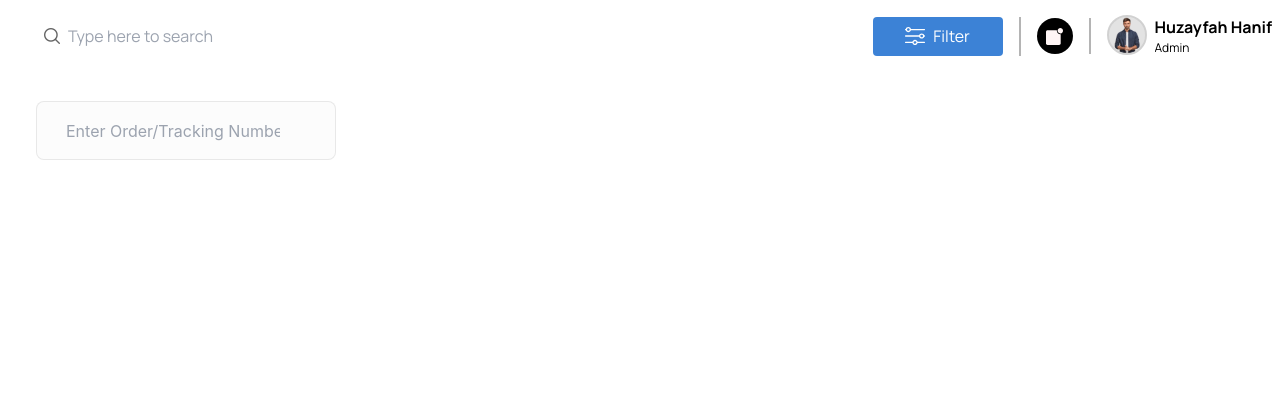
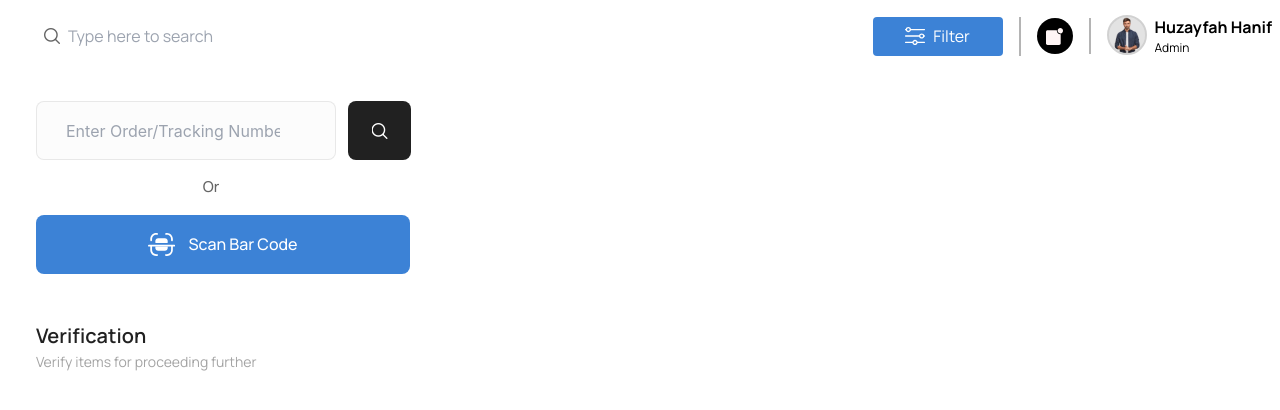
Before and after one commit to SmurfTec/Electra-Admin, a React (Vite) app: page /Verification in a window 1280 px wide. Shown: the top 410 px of the page. Built offline with nearby package versions, Linux system fonts and the light colour scheme.

Commit message:
Verification screen top part

```diff
--- a/src/assets/Images.tsx
+++ b/src/assets/Images.tsx
@@ -98,5 +98,6 @@ const IMAGES: any = {
     Ring: new URL('../assets/icons/Ring.svg', import.meta.url).href,
     Send: new URL('../assets/icons/Send.svg', import.meta.url).href,
     Flag: new URL('../assets/icons/Flag.svg', import.meta.url).href,
+    BarCode: new URL('../assets/icons/BarCode.svg', import.meta.url).href,
 }
 export default IMAGES
--- a/src/atoms/Button/index.tsx
+++ b/src/atoms/Button/index.tsx
@@ -1,9 +1,10 @@
 
 
-export const CustomButton = ({txt,classes,value,valueclasses,icon,editIcon,deleteIcon,...props}:any) => {
+export const CustomButton = ({txt,classes,value,valueclasses,iconLeft,icon,editIcon,deleteIcon,...props}:any) => {
   return (
      <div {...props} onClick={props?.onClick} className={`w-[397px] h-[72px] gap-3 overflow-hidden flex items-center justify-center bg-black text-[white] text-[16px] font-[500] rounded-[17px] cursor-pointer ${classes}`}>
       {icon && <i className="pi pi-search  "></i>}
+      {iconLeft && iconLeft}
       {txt}
       {value && <div className={`w-[23px] h-[23px] flex justify-center items-center text-[14px] rounded-[50px]  ${valueclasses}`}>
         {value}
--- a/src/pages/Verifications/Verification/index.tsx
+++ b/src/pages/Verifications/Verification/index.tsx
@@ -1,6 +1,8 @@
 import React,{useState} from 'react'
 import { Header } from '../../../components'
 import { InputTxt } from '../../../atoms'
+import { CustomButton } from '../../../atoms'
+import IMAGES from '../../../assets/Images'
 export const Verification = () => {
   const[OrderTrack,setOrderTrack]=useState('')
   return (
@@ -10,7 +12,7 @@ export const Verification = () => {
          typeSearch={true}
          UserBox={true}
        />
-       <div className='flex mt-[37px]'>
+       <div className='flex mt-[37px] gap-3'>
        <InputTxt
         placeholder="Enter Order/Tracking Number"
         MainClasses="!bg-[#FCFCFC] pointer  !rounded-[8px] border !border-inputBorder !w-[300px] !h-[59px] "
@@ -19,7 +21,26 @@ export const Verification = () => {
         value={OrderTrack}
         onChange={(e: any) => setOrderTrack(e.target.value)}
       />
+      <CustomButton
+      classes='!w-[63px] !h-[59px] !rounded-[8px]'
+      icon={true}
+      />
        </div>
+       <div className='my-[16px] flex justify-center text-center w-[100%] max-w-[350px] '>
+        <p className='text-[15px] font-[500] text-[#656565]'>Or</p>
+       </div>
+       <CustomButton
+      classes='!w-auto !max-w-[374px] !px-[1rem] !h-[59px] !rounded-[8px] !bg-blue'
+
+      txt="Scan Bar Code"
+      iconLeft={<img src={IMAGES.BarCode}/>}
+      />
+      <div className='flex justify-between mt-[47px]'>
+        <div className='flex flex-col '>
+          <p className='text-[20px] text-black font-[600]'>Verification</p>
+          <p className='text-[14px] text-[#A4A4A4] font-[400]'>Verify items for proceeding further</p>
+        </div>
+      </div>
     </div>
   )
 }
```
Also changed, not shown: src/assets/icons/BarCode.svg (added).
